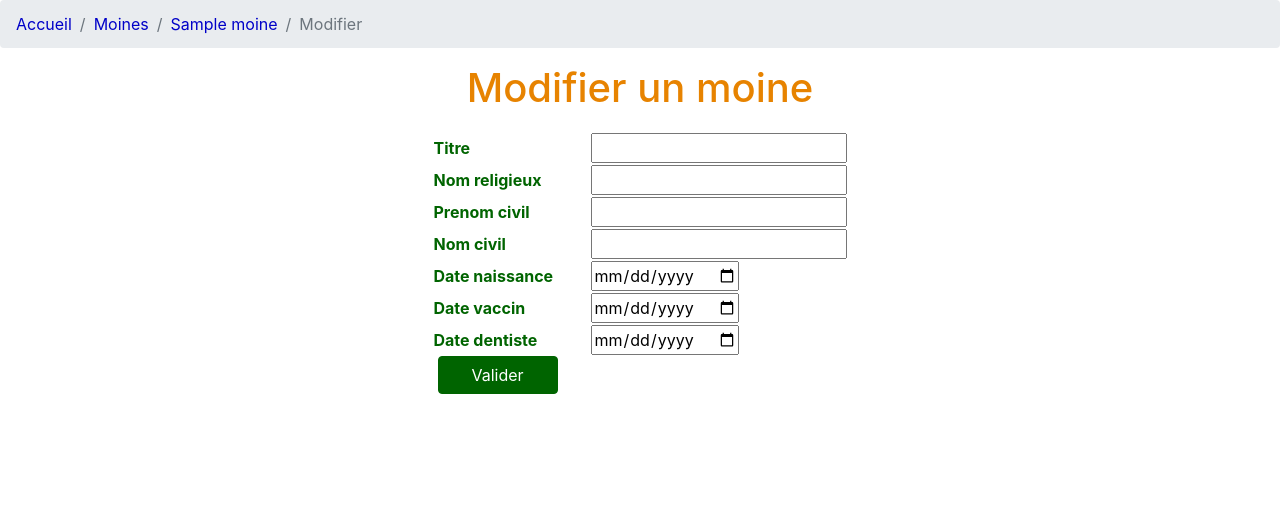
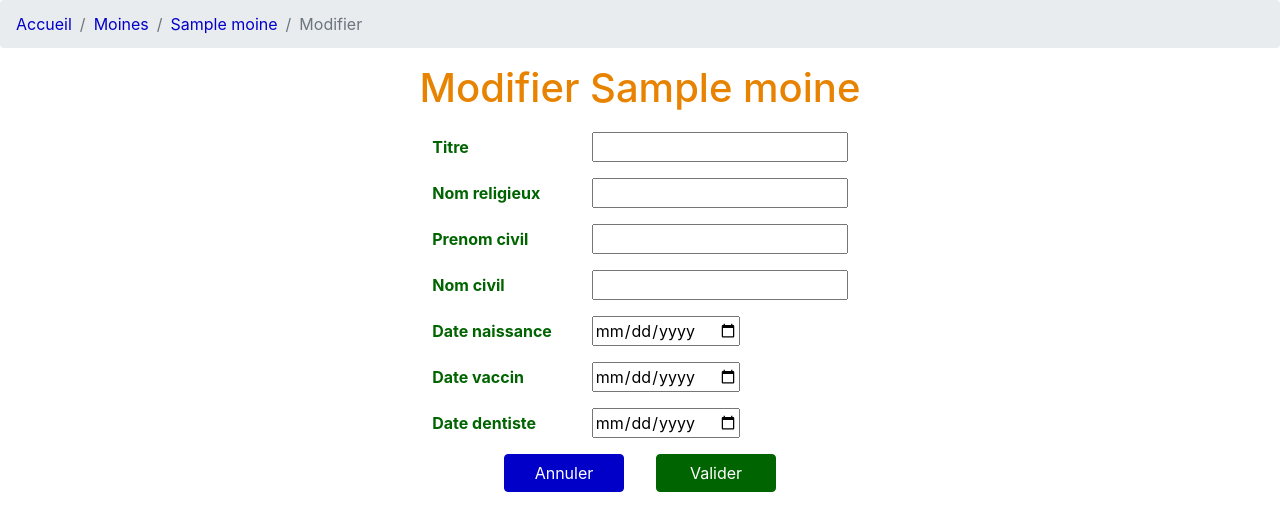
Before and after one commit to BrRoman/infirmerie, a Django app: template infirmerie/apps/moines/templates/moines/form.html in a window 1280 px wide. Shown: the part 76-607 px from the top of the page. Run offline with Django 3.2, Linux system fonts and the light colour scheme; the template is opened without the code that fills it: most values are stand-ins (such as "Sample title", 1, 10 or a date in 2020); form fields are guessed from the names that the template uses; style sheets or scripts are compiled from the project's sources; some libraries are stand-ins or nearby versions.

Commit message:
Moine form: code redesigned + tempusdominus.

```diff
--- a/infirmerie/apps/moines/templates/moines/form.html
+++ b/infirmerie/apps/moines/templates/moines/form.html
@@ -1,6 +1,11 @@
 {% extends "main.html" %}
 
+{% load static %}
 {% load widget_tweaks %}
+
+{% block css %}
+    <link rel="stylesheet" href="{% static 'css/tempusdominus-bootstrap-4.min.css' %}">
+{% endblock css %}
 
 {% block breadcrumbs %}
     <li class="breadcrumb-item"><a href="{% url 'moines:list' 1 %}">Moines</a></li>
@@ -14,24 +19,22 @@
 
 {% block content %}
     {% if object %}
-        <h1>Modifier un moine</h1>
+        <h1>Modifier {{ moine }}</h1>
     {% else %}
         <h1>Créer un nouveau moine</h1>
     {% endif %}
 
-    <form method="post">
+    <form method="post" novalidate>
         {% csrf_token %}
 
-        <table>
         <!-- Qualité -->
-            <tr class="form-group">
-                <td>{{ form.titre.label_tag }}</td>
-                <td>
+        <div class="form-group">
+            {{ form.titre.label_tag }}
             {% if form.is_bound %}
                 {% if form.titre.errors %}
                     {% render_field form.titre class="is-invalid" %}
                     {% for error in form.titre.errors %}
-                                <div class="invalid-feedback">
+                        <div class="invalid-feedback d-block">
                             {{ error }}
                         </div>
                     {% endfor %}
@@ -47,18 +50,16 @@
                     {{ form.titre.help_text }}
                 </small>
             {% endif %}
-                </td>
-            </tr>
+        </div>
 
         <!-- Nom religieux -->
-            <tr class="form-group">
-                <td>{{ form.nom_religieux.label_tag }}</td>
-                <td>
+        <div class="form-group">
+            {{ form.nom_religieux.label_tag }}
             {% if form.is_bound %}
                 {% if form.nom_religieux.errors %}
                     {% render_field form.nom_religieux class="is-invalid" %}
                     {% for error in form.nom_religieux.errors %}
-                                <div class="invalid-feedback">
+                        <div class="invalid-feedback d-block">
                             {{ error }}
                         </div>
                     {% endfor %}
@@ -73,18 +74,16 @@
                     {{ form.nom_religieux.help_text }}
                 </small>
             {% endif %}
-                </td>
-            </tr>
+        </div>
 
         <!-- Prénom civil -->
-            <tr class="form-group">
-                <td>{{ form.prenom_civil.label_tag }}</td>
-                <td>
+        <div class="form-group">
+            {{ form.prenom_civil.label_tag }}
             {% if form.is_bound %}
                 {% if form.prenom_civil.errors %}
                     {% render_field form.prenom_civil class="is-invalid" %}
                     {% for error in form.prenom_civil.errors %}
-                                <div class="invalid-feedback">
+                        <div class="invalid-feedback d-block">
                             {{ error }}
                         </div>
                     {% endfor %}
@@ -99,18 +98,16 @@
                     {{ form.prenom_civil.help_text }}
                 </small>
             {% endif %}
-                </td>
-            </tr>
+        </div>
 
         <!-- Nom civil -->
-            <tr class="form-group">
-                <td>{{ form.nom_civil.label_tag }}</td>
-                <td>
+        <div class="form-group">
+            {{ form.nom_civil.label_tag }}
             {% if form.is_bound %}
                 {% if form.nom_civil.errors %}
                     {% render_field form.nom_civil class="is-invalid" %}
                     {% for error in form.nom_civil.errors %}
-                                <div class="invalid-feedback">
+                        <div class="invalid-feedback d-block">
                             {{ error }}
                         </div>
                     {% endfor %}
@@ -125,13 +122,11 @@
                     {{ form.nom_civil.help_text }}
                 </small>
             {% endif %}
-                </td>
-            </tr>
+        </div>
 
         <!-- Date de naissance -->
-            <tr class='form-group'>
-                <td>{{ form.date_naissance.label_tag }}</td>
-                <td>
+        <div class='form-group'>
+            {{ form.date_naissance.label_tag }}
             {% if form.is_bound %}
                 {% if form.date_naissance.errors %}
                     {% render_field form.date_naissance class='is-invalid' %}
@@ -151,13 +146,11 @@
                     {{ form.date_naissance.help_text }}
                 </small>
             {% endif %}
-                </td>
-            </tr>
+        </div>
 
         <!-- Date du dernier vaccin -->
-            <tr class='form-group'>
-                <td>{{ form.date_vaccin.label_tag }}</td>
-                <td>
+        <div class='form-group'>
+            {{ form.date_vaccin.label_tag }}
             {% if form.is_bound %}
                 {% if form.date_vaccin.errors %}
                     {% render_field form.date_vaccin class='is-invalid' %}
@@ -177,13 +170,11 @@
                     {{ form.date_vaccin.help_text }}
                 </small>
             {% endif %}
-                </td>
-            </tr>
+        </div>
 
         <!-- Date du denier rendez-vous chez le dentiste -->
-            <tr class='form-group'>
-                <td>{{ form.date_dentiste.label_tag }}</td>
-                <td>
+        <div class='form-group'>
+            {{ form.date_dentiste.label_tag }}
             {% if form.is_bound %}
                 {% if form.date_dentiste.errors %}
                     {% render_field form.date_dentiste class='is-invalid' %}
@@ -203,14 +194,16 @@
                     {{ form.date_dentiste.help_text }}
                 </small>
             {% endif %}
-                </td>
-            </tr>
-        </table>
+        </div>
 
-        <button type="submit" class="btn btn-success">Valider</button>
+        <div class="d-flex justify-content-center">
+            <button type="submit" class="btn btn-primary mx-3">Annuler</button>
+            <button type="submit" class="btn btn-success mx-3">Valider</button>
+        </div>
     </form>
 {% endblock content %}
 
 {% block javascript %}
-    {{ form.media }}
+    <script src="{% static 'js/moment.min.js' %}"></script>
+    <script src="{% static 'js/tempusdominus-bootstrap-4.min.js' %}"></script>
 {% endblock javascript %}
```
Lines whose indentation alone changed are shown as unchanged.
